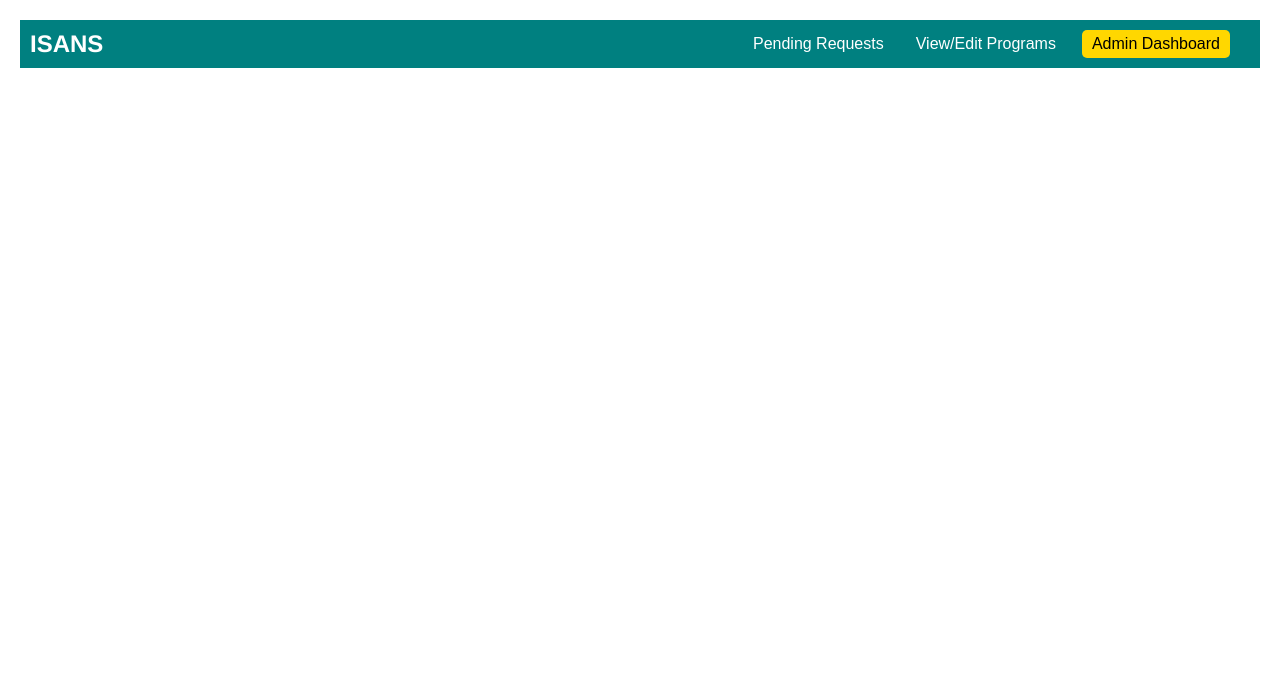
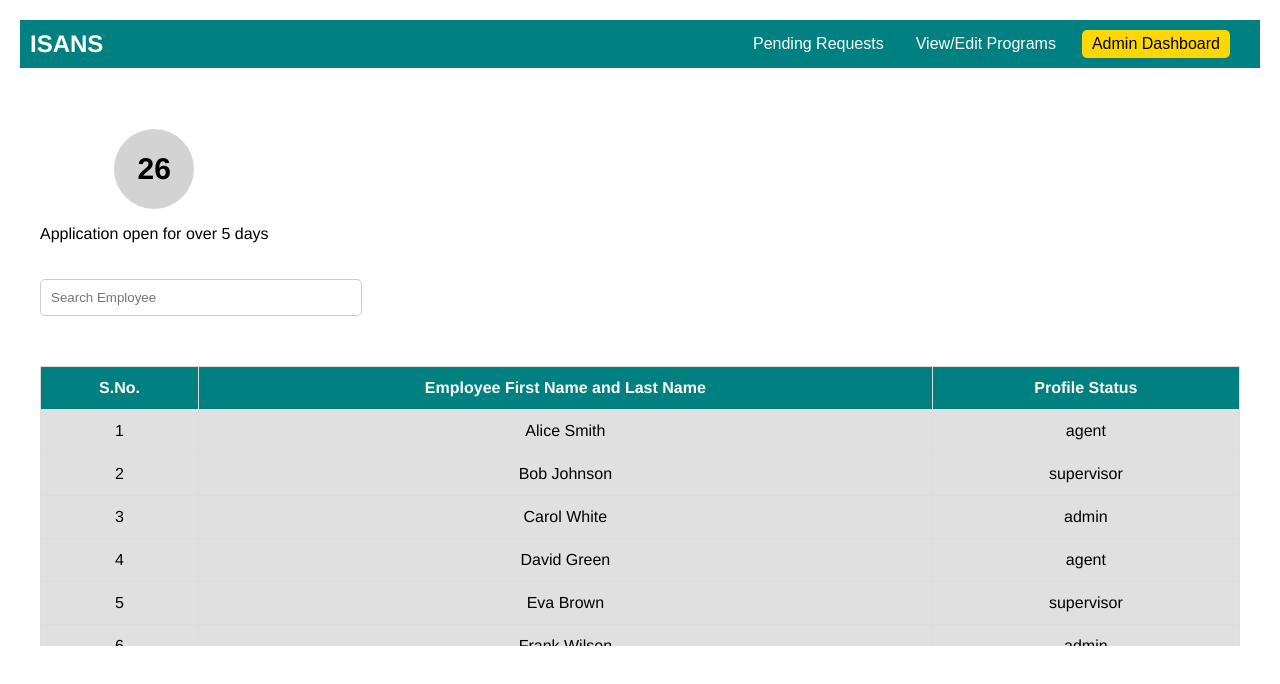
Before and after one commit to ridhimangla17/isans, a React (Create React App) app in the folder frontend/front-end-isan/: page / in a window 1280 px wide. Both pictures are taken after a click on the button "Admin Dashboard". Shown: the top 684 px of the page. Built offline with nearby package versions, Linux system fonts and the light colour scheme.

Commit message:
admin dashboard

```diff
--- /dev/null
+++ b/frontend/front-end-isan/src/EmployeeView/AdminDashboard.css
@@ -0,0 +1,84 @@
+.admin-dashboard {
+    padding: 20px;
+}
+
+.dashboard-info {
+    display: flex;
+    margin-bottom: 20px;
+}
+
+.open-days {
+    display: flex;
+    flex-direction: column;
+    align-items: center;
+}
+
+.circle {
+    width: 80px;
+    height: 80px;
+    background-color: #d3d3d3;
+    border-radius: 50%;
+    display: flex;
+    justify-content: center;
+    align-items: center;
+    font-size: 30px;
+    font-weight: bold;
+}
+
+.employee-search {
+    margin-bottom: 20px;
+    display: flex;
+    flex-direction: column;
+    align-items: flex-start;
+}
+
+.search-input {
+    padding: 10px;
+    border: 1px solid #ccc;
+    border-radius: 5px;
+    width: 300px;
+    margin-bottom: 10px;
+}
+
+.stats-btn {
+    padding: 10px 20px;
+    background-color: #008080;
+    border: none;
+    color: white;
+    font-size: 16px;
+    border-radius: 5px;
+    cursor: pointer;
+}
+
+.stats-btn:hover {
+    opacity: 0.8;
+}
+
+.table-container {
+    max-height: 300px;
+    overflow-y: auto;
+}
+
+table {
+    width: 100%;
+    border-collapse: collapse;
+}
+
+th, td {
+    padding: 12px;
+    text-align: center;
+    border: 1px solid #ddd;
+}
+
+th {
+    background-color: #008080;
+    color: white;
+}
+
+tbody tr:nth-child(even) {
+    background-color: #f2f2f2;
+}
+
+tbody tr td {
+    background-color: #e0e0e0;
+}
--- a/frontend/front-end-isan/src/EmployeeView/AdminDashboard.js
+++ b/frontend/front-end-isan/src/EmployeeView/AdminDashboard.js
@@ -1,7 +1,72 @@
-import React from 'react';
+import React, { useState } from 'react';
+import './AdminDashboard.css';
 
 function AdminDashboard() {
-    return <div></div>;
+    const [searchTerm, setSearchTerm] = useState('');
+    const [employees, setEmployees] = useState([
+        { firstName: 'Alice', lastName: 'Smith', access: 'agent' },
+        { firstName: 'Bob', lastName: 'Johnson', access: 'supervisor' },
+        { firstName: 'Carol', lastName: 'White', access: 'admin' },
+        { firstName: 'David', lastName: 'Green', access: 'agent' },
+        { firstName: 'Eva', lastName: 'Brown', access: 'supervisor' },
+        { firstName: 'Frank', lastName: 'Wilson', access: 'admin' },
+    ]);
+
+    const handleSearchChange = (e) => {
+        setSearchTerm(e.target.value);
+    };
+
+    const filteredEmployees = employees.filter((employee) =>
+        `${employee.firstName} ${employee.lastName}`.toLowerCase().includes(searchTerm.toLowerCase())
+    );
+
+    return (
+        <div className="admin-dashboard">
+            <div className="dashboard-info">
+                <div className="open-days">
+                    <div className="circle">26</div>
+                    <p>Application open for over 5 days</p>
+                </div>
+            </div>
+
+            <div className="employee-search">
+                <input
+                    type="text"
+                    className="search-input"
+                    placeholder="Search Employee"
+                    value={searchTerm}
+                    onChange={handleSearchChange}
+                />
+            </div>
+
+            <div className="table-container">
+                <table>
+                    <thead>
+                    <tr>
+                        <th>S.No.</th>
+                        <th>Employee First Name and Last Name</th>
+                        <th>Profile Status</th>
+                    </tr>
+                    </thead>
+                    <tbody>
+                    {filteredEmployees.length > 0 ? (
+                        filteredEmployees.map((employee, index) => (
+                            <tr key={index}>
+                                <td>{index + 1}</td>
+                                <td>{`${employee.firstName} ${employee.lastName}`}</td>
+                                <td>{employee.access}</td>
+                            </tr>
+                        ))
+                    ) : (
+                        <tr>
+                            <td colSpan="3">No employees found</td>
+                        </tr>
+                    )}
+                    </tbody>
+                </table>
+            </div>
+        </div>
+    );
 }
 
 export default AdminDashboard;
```
